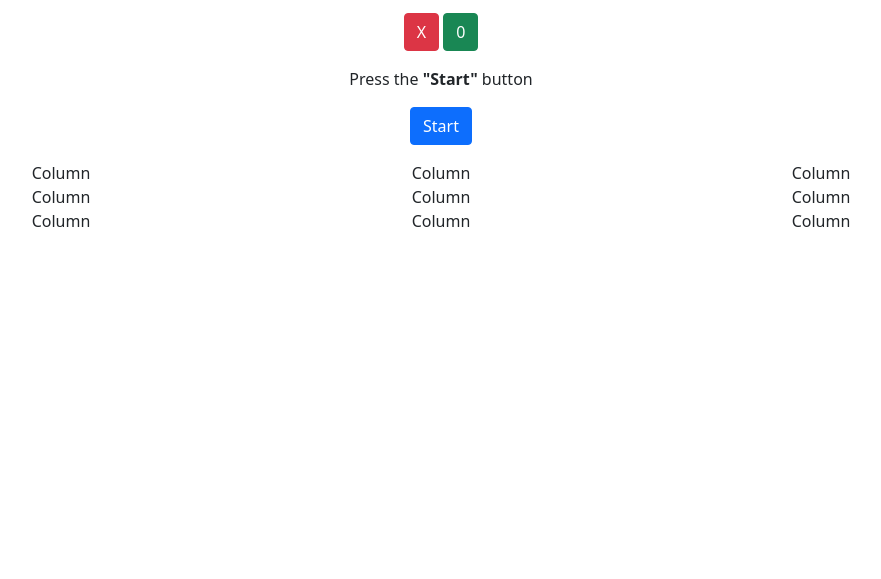
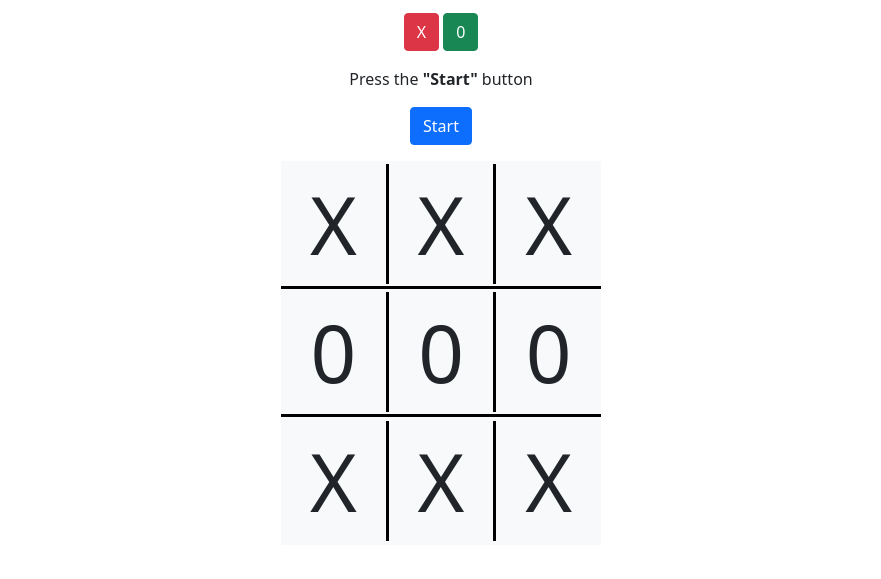
Before and after one commit to DorianIacob/tic-tac-toe, a plain HTML site: page index.html in a window 1280 px wide. Shown: the part 83-662 px from the top of the page, without its empty margins (199-1080 px from the left). Drawn offline with nearby package versions, Linux system fonts and the light colour scheme.

Commit message:
Improved game board design
Improved game board design in the HTML & CSS files. Added Bootstrap & CSS properties.

```diff
--- a/index.html
+++ b/index.html
@@ -34,38 +34,38 @@
       <button type="button" class="btn btn-primary mb-3">Start</button>
     </div>
 
-    <div class="container text-center">
-      <div class="row">
-        <div class="col">
-          Column
+    <div class="container text-center w-25" style="display: block;">
+      <div class="row align-items-center bg-light" style="height: 8em; border-bottom: solid black;">
+        <div class="col" style="border-right: solid black;">
+          X
+        </div>
+        <div class="col" style="border-right: solid black;">
+          X
         </div>
         <div class="col">
-          Column
+          X
+        </div>
+      </div>
+      <div class="row align-items-center bg-light" style="height: 8em; border-bottom: solid black;">
+        <div class="col" style="border-right: solid black;">
+          0
+        </div>
+        <div class="col" style="border-right: solid black;">
+          0
         </div>
         <div class="col">
-          Column
+          0
         </div>
       </div>
-      <div class="row">
-        <div class="col">
-          Column
+      <div class="row align-items-center bg-light" style="height: 8em;">
+        <div class="col" style="border-right: solid black;">
+          X
+        </div>
+        <div class="col" style="border-right: solid black;">
+          X
         </div>
         <div class="col">
-          Column
-        </div>
-        <div class="col">
-          Column
-        </div>
-      </div>
-      <div class="row">
-        <div class="col">
-          Column
-        </div>
-        <div class="col">
-          Column
-        </div>
-        <div class="col">
-          Column
+          X
         </div>
       </div>
     </div>
--- a/styles/style.css
+++ b/styles/style.css
@@ -1,11 +1,11 @@
-@media (min-width: 768px){
-  .container{
-    max-width:50%;
-  }
+.col {
+  font-size: 5em;
 }
 
-@media (min-width: 992px){
-  .container{
-    max-width:50%;
-  }
+div.col:hover {
+  background-color: #F1E3E3;
 }
+
+.rowalign-items-centerbg-light {
+  height: 7em;
+}
```
